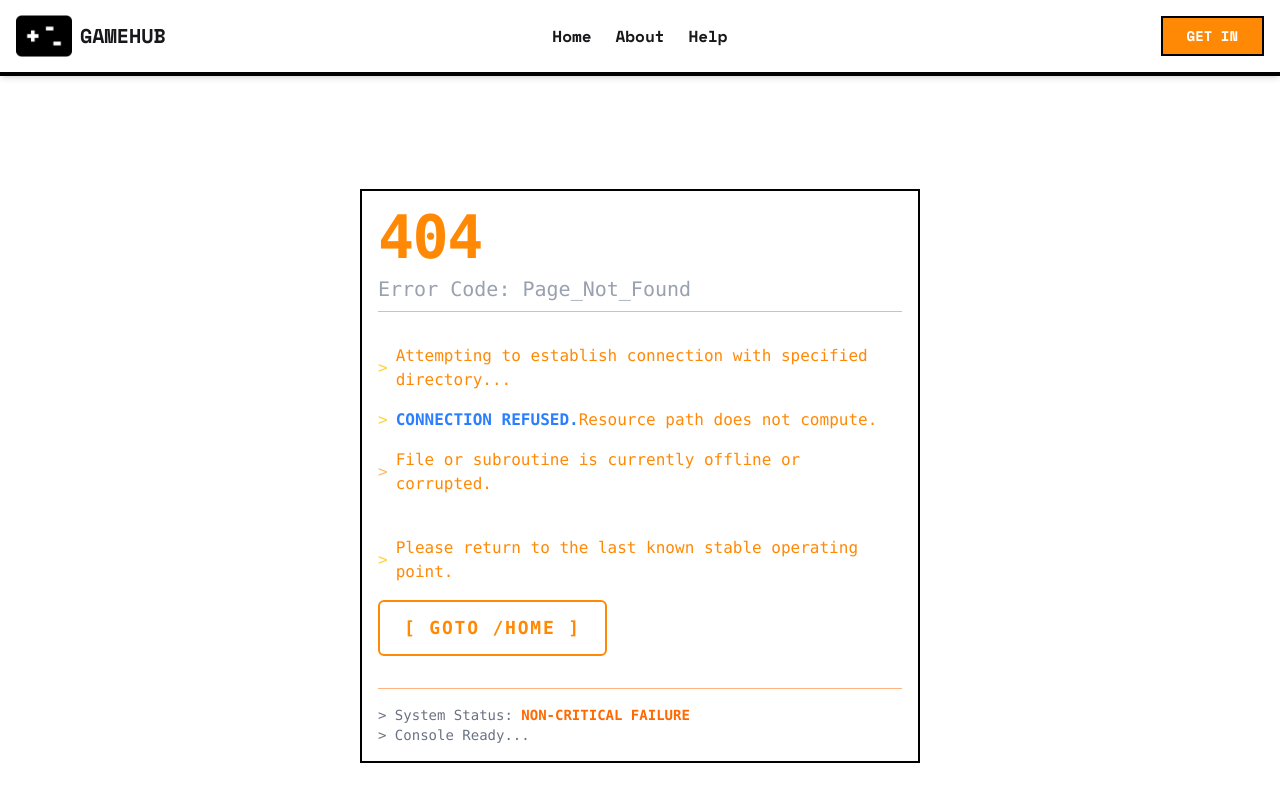
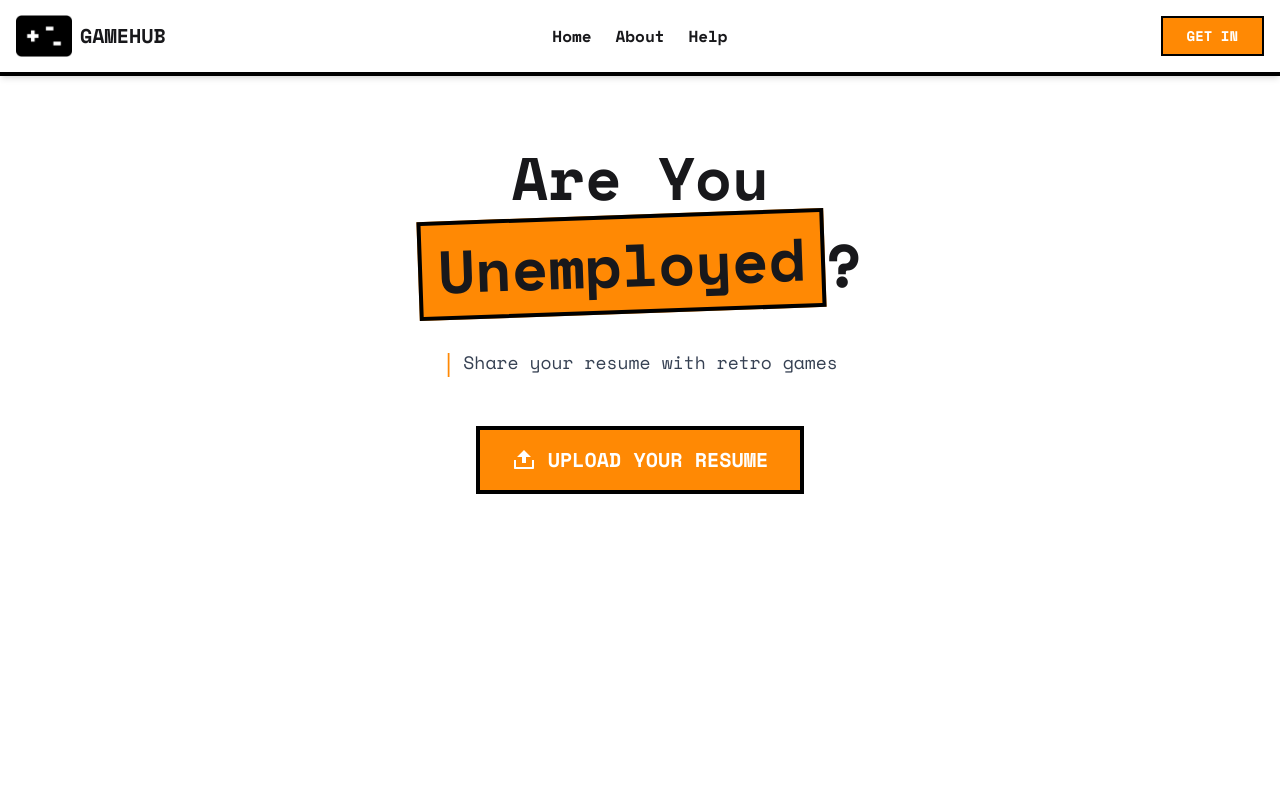
Before and after one commit to am-mahmud/retro-gamehub, a React (Vite) app: page /career in a window 1280 px wide. Shown: the top 800 px of the page. Built offline with nearby package versions, Linux system fonts and the light colour scheme; no server answers.

Commit message:
New page added

```diff
--- /dev/null
+++ b/src/pages/Career/Career.jsx
@@ -0,0 +1,44 @@
+import React from 'react';
+import { RiUpload2Fill } from 'react-icons/ri';
+
+const Career = () => {
+    return (
+        <div className="min-h-screen bg-white">
+            <title>Developer - GameHub</title>
+            <section className="min-h-[60vh] px-8 md:px-14 py-16">
+                <div className="max-w-5xl mx-auto text-center space-y-8">
+                    <h1 className="text-5xl md:text-6xl font-bold leading-tight space-mono">
+                        Are You <br />
+                        <span className="bg-orange-400 px-4 py-2 border-4 border-black inline-block transform -rotate-2">
+                            Unemployed
+                        </span>
+                        ?
+                    </h1>
+
+                    <div className="flex items-center gap-2 justify-center">
+                        <p className="text-orange-400 text-2xl"> | </p>
+                        <p className="text-lg text-gray-700 space-mono">
+                            Share your resume with retro games
+                        </p>
+                    </div>
+
+                    <div className="pt-4">
+                        <button
+                            className="px-8 py-4 text-xl font-bold border-4 border-black
+                                                 bg-orange-400 text-white space-mono uppercase
+                                                 hover:translate-x-1 hover:translate-y-1
+                                                 hover:shadow-[6px_6px_0px_black] transition-all
+                                                 flex items-center gap-3 mx-auto"
+                        >
+                            <RiUpload2Fill className="text-2xl" />
+                            Upload Your Resume
+                        </button>
+                    </div>
+                </div>
+            </section>
+
+        </div>
+    );
+};
+
+export default Career;
--- a/src/pages/Developer/Developer.jsx
+++ b/src/pages/Developer/Developer.jsx
@@ -7,23 +7,7 @@ const Developer = () => {
     return (
         <div className="min-h-screen bg-white">
             <title>Developer - GameHub</title>
-            <section className="relative min-h-[60vh] px-8 md:px-14 py-16">
-
-                <div className="absolute inset-0 -z-10">
-                    <div
-                        className="w-full h-full"
-                        style={{
-                            backgroundImage: `
-                                linear-gradient(to right, #00D9FF 1px, transparent 1px),
-                                linear-gradient(to bottom, #00D9FF 1px, transparent 1px)
-                            `,
-                            backgroundSize: '40px 40px'
-                        }}
-                    ></div>
-                    <div className="absolute inset-0 bg-linear-to-b from-white via-white/50 to-white/90"></div>
-                </div>
-
-                {/* Content */}
+            <section className="min-h-[60vh] px-8 md:px-14 py-16">
                 <div className="max-w-5xl mx-auto text-center space-y-8">
                     <h1 className="text-5xl md:text-6xl font-bold leading-tight space-mono">
                         Are You A <br />
@@ -40,7 +24,7 @@ const Developer = () => {
                         </p>
                     </div>
 
-                    {/* CTA Button */}
+                   =
                     <div className="pt-4">
                         <button
                             className="px-8 py-4 text-xl font-bold border-4 border-black
--- a/src/routes/routes.jsx
+++ b/src/routes/routes.jsx
@@ -14,6 +14,7 @@ import NotFound from "../pages/NotFound/NotFound";
 import UpdateProfile from "../pages/Profile/UpdateProfile";
 import PageWrapper from "../components/PageWrapper/PageWrapper";
 import Help from "../pages/Help/Help";
+import Career from "../pages/Career/Career";
 
 const router = createBrowserRouter([
     {
@@ -39,7 +40,7 @@ const router = createBrowserRouter([
                     </PageWrapper>
 
             },
-             {
+            {
                 path: '/help',
 
                 element:
@@ -48,8 +49,15 @@ const router = createBrowserRouter([
                         <Help></Help>
                     </PageWrapper>
 
+            },
+            {
+                path: '/career',
 
+                element:
 
+                    <PageWrapper>
+                        <Career></Career>
+                    </PageWrapper>
             },
             {
                 path: '/developer',
```
